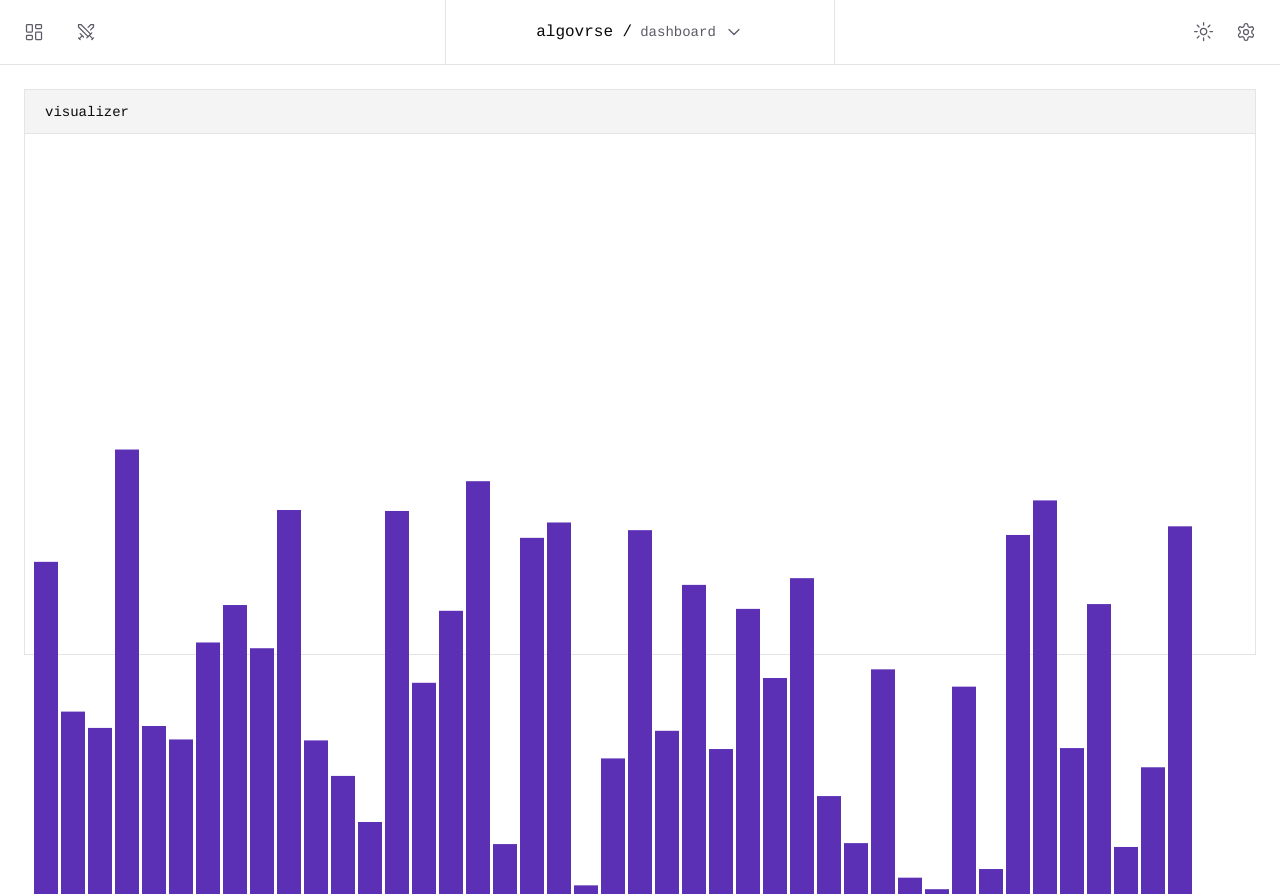
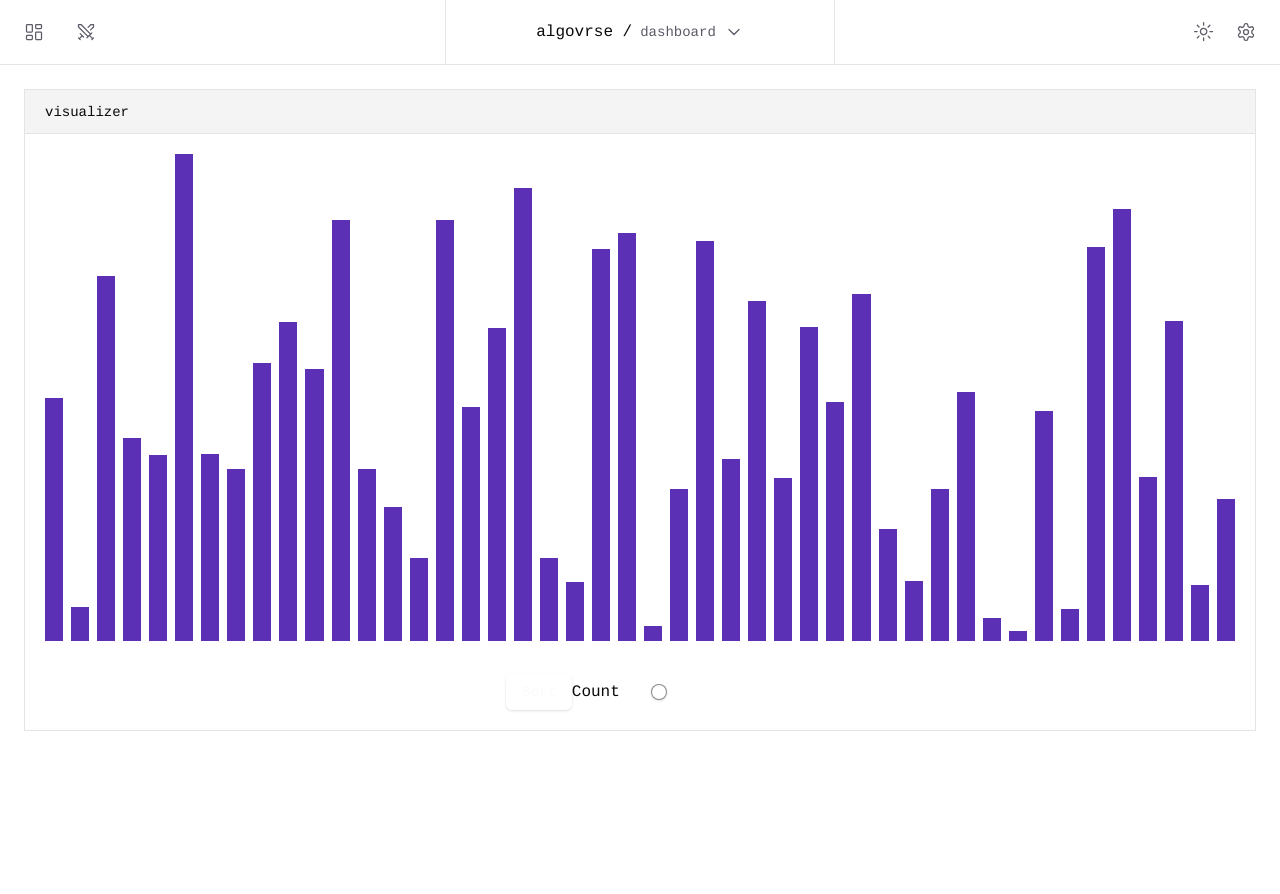
Before and after one commit to algovrse/algovrse-web, a Next.js app: page /visualizer/sorting in a window 1280 px wide. After the commit the page ends 800 px from the top, so only its background shows below. Built offline with nearby package versions, Linux system fonts and the light colour scheme.

Commit message:
updated: visualizer page

```diff
--- a/app/visualizer/sorting/page.tsx
+++ b/app/visualizer/sorting/page.tsx
@@ -1,7 +1,8 @@
 'use client';
 
 import { NavigationHeader } from '@algovrse/components/molecules';
-import { SingleDimensionVisualizer } from '@algovrse/components/visualizer';
+import { ControlPanel, ControlType } from '@algovrse/components/molecules/control-panel';
+import { SingleDimensionBarData, SingleDimensionVisualizer } from '@algovrse/components/visualizer';
 import { generateSingleDimensionalArray } from '@algovrse/components/visualizer/utils';
 import { AnimatePresence, motion } from 'framer-motion';
 import { useEffect, useRef, useState } from 'react';
@@ -9,7 +10,7 @@ import { useEffect, useRef, useState } from 'react';
 export default function Visualizer() {
   const visualizerRef = useRef<HTMLDivElement | null>(null);
 
-  const [sortingArrayData, setSortingArrayData] = useState<Record<string, string | number>[]>([]);
+  const [sortingArrayData, setSortingArrayData] = useState<SingleDimensionBarData[]>([]);
 
   useEffect(() => {
     setSortingArrayData(generateSingleDimensionalArray(visualizerRef));
@@ -20,10 +21,18 @@ export default function Visualizer() {
       <motion.div layout>
         <NavigationHeader />
         <main className="p-6 bg-primary">
-          <div className="flex flex-col gap-10 border border-border">
+          <div className="flex flex-col border border-border">
             <div className="flex items-center border-b border-border px-5 h-11 text-sm bg-secondary">visualizer</div>
-            <div className="flex items-center h-[60vh]" ref={visualizerRef}>
-              <SingleDimensionVisualizer data={sortingArrayData} />
+            <div className="flex flex-col p-5 gap-5">
+              <div ref={visualizerRef} className="h-[60vh] min-h-[500px]">
+                <SingleDimensionVisualizer data={sortingArrayData} />
+              </div>
+              <ControlPanel
+                config={[
+                  { id: 'start-buttons', label: 'Sort', type: ControlType.Button },
+                  { id: 'count-slider', label: 'Count', type: ControlType.Slider },
+                ]}
+              />
             </div>
           </div>
         </main>
--- a/components/molecules/control-panel/control-panel.tsx
+++ b/components/molecules/control-panel/control-panel.tsx
@@ -1,9 +1,9 @@
-import React from 'react';
-import { ControlPanelConfig } from './types';
-
 import { Button } from '@algovrse/components/ui/button';
 import { Slider } from '@algovrse/components/ui/slider';
 import { Toggle } from '@algovrse/components/ui/toggle';
+import React from 'react';
+
+import { ControlPanelConfig } from './types';
 
 interface ControlPanelProps {
   config: ControlPanelConfig[];
@@ -13,21 +13,26 @@ export const ControlPanel = ({ config }: ControlPanelProps) => {
   if (!Array.isArray(config) || config.length <= 0) return null;
 
   return (
-    <div>
-      {config.map((controller, index) => {
+    <div className="flex justify-center px-5 flex-wrap">
+      {config.map((controller) => {
         const { type, ...props } = controller;
 
         switch (type) {
           case 'button':
-            return <Button onClick={props.onChange}>{props.label ? props.label : 'Click Me'}</Button>;
+            return (
+              <Button onClick={props.onChange} variant="default">
+                {props.label ? props.label : 'Click Me'}
+              </Button>
+            );
           case 'slider':
             return (
-              <div className="flex flex-col gap-1">
+              <div className="flex gap-1 items-center">
                 {props.label ?? ''}
                 <Slider
+                  className="min-w-[150px]"
                   defaultValue={[props?.defaultValue ?? 2]}
+                  max={props?.maxValue ?? 10}
                   min={props?.minValue ?? 0}
-                  max={props?.maxValue ?? 10}
                   step={props?.step ?? 1}
                 />
               </div>
--- /dev/null
+++ b/components/ui/bar.tsx
@@ -0,0 +1,15 @@
+import React from 'react';
+
+interface BarProps {
+  color: string;
+  height: number;
+}
+
+export const Bar = ({ color, height }: BarProps) => {
+  return (
+    <div
+      className="transition-[height] duration-100 w-full"
+      style={{ backgroundColor: color, height: `${height}px` }}
+    />
+  );
+};
--- a/components/ui/button.tsx
+++ b/components/ui/button.tsx
@@ -1,32 +1,31 @@
-import * as React from 'react';
+import { cn } from '@algovrse/lib/utils';
 import { Slot } from '@radix-ui/react-slot';
 import { cva, type VariantProps } from 'class-variance-authority';
-
-import { cn } from '@algovrse/lib/utils';
+import * as React from 'react';
 
 const buttonVariants = cva(
-  'inline-flex items-center justify-center rounded-md text-sm font-medium transition-colors duration-[300] focus-visible:outline-none focus-visible:ring-1 focus-visible:ring-ring disabled:pointer-events-none disabled:opacity-50',
+  'inline-flex items-center justify-center rounded-md text-sm font-:qadium transition-colors duration-[300] focus-visible:outline-none focus-visible:ring-1 focus-visible:ring-ring disabled:pointer-events-none disabled:opacity-50',
   {
+    defaultVariants: {
+      size: 'default',
+      variant: 'default',
+    },
     variants: {
+      size: {
+        default: 'h-9 px-4 py-2',
+        icon: 'h-9 w-9',
+        lg: 'h-10 rounded-md px-8',
+        sm: 'h-8 rounded-md px-3 text-xs',
+      },
       variant: {
         default: 'bg-primary text-primary-foreground shadow hover:bg-primary/90',
         destructive: 'bg-destructive text-destructive-foreground shadow-sm hover:bg-destructive/90',
-        outline: 'border border-input bg-transparent shadow-sm hover:bg-accent hover:text-accent-foreground',
-        secondary: 'bg-secondary text-secondary-foreground shadow-sm hover:bg-secondary/80',
         ghost: 'hover:bg-accent hover:text-accent-foreground',
         link: 'text-primary underline-offset-4 hover:underline',
         navigation: 'bg-transparent text-primary-stale shadow-none hover:text-primary !outline-none',
+        outline: 'border border-input bg-transparent shadow-sm hover:bg-accent hover:text-accent-foreground',
+        secondary: 'bg-secondary text-secondary-foreground shadow-sm hover:bg-secondary/80',
       },
-      size: {
-        default: 'h-9 px-4 py-2',
-        sm: 'h-8 rounded-md px-3 text-xs',
-        lg: 'h-10 rounded-md px-8',
-        icon: 'h-9 w-9',
-      },
-    },
-    defaultVariants: {
-      variant: 'default',
-      size: 'default',
     },
   },
 );
@@ -40,7 +39,7 @@ export interface ButtonProps
 const Button = React.forwardRef<HTMLButtonElement, ButtonProps>(
   ({ className, variant, size, asChild = false, ...props }, ref) => {
     const Comp = asChild ? Slot : 'button';
-    return <Comp className={cn(buttonVariants({ variant, size, className }))} ref={ref} {...props} />;
+    return <Comp ref={ref} className={cn(buttonVariants({ className, size, variant }))} {...props} />;
   },
 );
 Button.displayName = 'Button';
--- a/components/visualizer/constants.ts
+++ b/components/visualizer/constants.ts
@@ -3,4 +3,5 @@ export enum VisualizerActions {
   Compare = 'compare',
   Done = 'done',
   Select = 'select',
+  None = 'none',
 }
--- a/components/visualizer/single-dim-visualizer.tsx
+++ b/components/visualizer/single-dim-visualizer.tsx
@@ -1,30 +1,22 @@
-import { ResponsiveBar } from '@nivo/bar';
-import { useTheme } from 'next-themes';
+import { Bar } from '../ui/bar';
+import { VisualizerActions } from './constants';
 import { getVisualizerActionColor } from './utils';
 
+export interface SingleDimensionBarData {
+  value: number;
+  action: VisualizerActions;
+}
+
 export interface SingleDimensionVisualizerProps {
-  data: Record<string, string | number>[];
+  data: SingleDimensionBarData[];
 }
 
 export const SingleDimensionVisualizer = ({ data }: SingleDimensionVisualizerProps) => {
-  console.log('data', data);
   return (
-    <ResponsiveBar
-      animate={true}
-      motionConfig="gentle"
-      data={data}
-      indexBy="value"
-      valueScale={{ type: 'linear' }}
-      indexScale={{ type: 'band', round: true }}
-      colors={getVisualizerActionColor}
-      enableGridX={false}
-      enableGridY={false}
-      axisTop={null}
-      axisLeft={null}
-      axisRight={null}
-      axisBottom={null}
-      enableLabel={false}
-      ariaLabel="algovrse: single dimension visualizer"
-    />
+    <div className="flex gap-2 overflow-x-auto items-end">
+      {data.map((item, index) => (
+        <Bar key={`sorting-bar-${index}`} color={getVisualizerActionColor(item.action)} height={item.value} />
+      ))}
+    </div>
   );
 };
--- a/components/visualizer/utils.ts
+++ b/components/visualizer/utils.ts
@@ -1,24 +1,27 @@
 import { VisualizerActions } from './constants';
+import { SingleDimensionBarData } from './single-dim-visualizer';
 
-export const generateSingleDimensionalArray = (ref: React.RefObject<HTMLDivElement>, barWidth = 25) => {
-  const width = ref.current?.clientWidth || 0;
-  const height = ref.current?.clientHeight || 0;
+export const generateSingleDimensionalArray = (
+  ref: React.RefObject<HTMLDivElement>,
+  barWidth = 25,
+): SingleDimensionBarData[] => {
+  const width = ref.current?.clientWidth ?? 0;
+  const height = ref.current?.clientHeight ?? 0;
 
   const numBars = Math.floor(width / barWidth);
-  console.log(numBars, 'numBars');
-  const arr = new Array(numBars).fill(0).map(() => Math.floor(Math.random() * height));
+  const arr = new Array(numBars).fill(0).map(() => Math.floor(Math.random() * height + 5));
   arr.pop();
-  return arr.map((value) => ({ value }));
+  return arr.map((value) => ({ action: VisualizerActions.None, value: value }));
 };
 
-export const getVisualizerActionColor = (d: any) => {
-  if (d.data.action === VisualizerActions.Swap) {
+export const getVisualizerActionColor = (action: VisualizerActions) => {
+  if (action === VisualizerActions.Swap) {
     return '#A555EC';
-  } else if (d.data.action === VisualizerActions.Compare) {
+  } else if (action === VisualizerActions.Compare) {
     return '#FEA82F';
-  } else if (d.data.action === VisualizerActions.Done) {
+  } else if (action === VisualizerActions.Done) {
     return '#43DA50';
-  } else if (d.data.action === VisualizerActions.Select) {
+  } else if (action === VisualizerActions.Select) {
     return '#1C6DD0';
   } else {
     return '#5B30B5';
--- a/tailwind.config.js
+++ b/tailwind.config.js
@@ -1,7 +1,8 @@
 /** @type {import('tailwindcss').Config} */
 module.exports = {
+  content: ['./pages/**/*.{ts,tsx}', './components/**/*.{ts,tsx}', './app/**/*.{ts,tsx}', './src/**/*.{ts,tsx}'],
   darkMode: ['class'],
-  content: ['./pages/**/*.{ts,tsx}', './components/**/*.{ts,tsx}', './app/**/*.{ts,tsx}', './src/**/*.{ts,tsx}'],
+  plugins: [require('tailwindcss-animate')],
   theme: {
     container: {
       center: true,
@@ -11,41 +12,9 @@ module.exports = {
       },
     },
     extend: {
-      colors: {
-        border: 'hsl(var(--border))',
-        input: 'hsl(var(--input))',
-        ring: 'hsl(var(--ring))',
-        background: 'hsl(var(--background))',
-        foreground: 'hsl(var(--foreground))',
-        primary: {
-          DEFAULT: 'hsl(var(--primary))',
-          stale: 'hsl(var(--primary-stale))',
-          foreground: 'hsl(var(--primary-foreground))',
-        },
-        secondary: {
-          DEFAULT: 'hsl(var(--secondary))',
-          foreground: 'hsl(var(--secondary-foreground))',
-        },
-        destructive: {
-          DEFAULT: 'hsl(var(--destructive))',
-          foreground: 'hsl(var(--destructive-foreground))',
-        },
-        muted: {
-          DEFAULT: 'hsl(var(--muted))',
-          foreground: 'hsl(var(--muted-foreground))',
-        },
-        accent: {
-          DEFAULT: 'hsl(var(--accent))',
-          foreground: 'hsl(var(--accent-foreground))',
-        },
-        popover: {
-          DEFAULT: 'hsl(var(--popover))',
-          foreground: 'hsl(var(--popover-foreground))',
-        },
-        card: {
-          DEFAULT: 'hsl(var(--card))',
-          foreground: 'hsl(var(--card-foreground))',
-        },
+      animation: {
+        'accordion-down': 'accordion-down 0.2s ease-out',
+        'accordion-up': 'accordion-up 0.2s ease-out',
       },
       backgroundColor: {
         primary: 'hsl(var(--background))',
@@ -55,6 +24,45 @@ module.exports = {
         lg: 'var(--radius)',
         md: 'calc(var(--radius) - 2px)',
         sm: 'calc(var(--radius) - 4px)',
+      },
+      colors: {
+        accent: {
+          DEFAULT: 'hsl(var(--accent))',
+          foreground: 'hsl(var(--accent-foreground))',
+        },
+        background: 'hsl(var(--background))',
+        border: 'hsl(var(--border))',
+        card: {
+          DEFAULT: 'hsl(var(--card))',
+          foreground: 'hsl(var(--card-foreground))',
+        },
+        destructive: {
+          DEFAULT: 'hsl(var(--destructive))',
+          foreground: 'hsl(var(--destructive-foreground))',
+        },
+        foreground: 'hsl(var(--foreground))',
+        input: 'hsl(var(--input))',
+        muted: {
+          DEFAULT: 'hsl(var(--muted))',
+          foreground: 'hsl(var(--muted-foreground))',
+        },
+        popover: {
+          DEFAULT: 'hsl(var(--popover))',
+          foreground: 'hsl(var(--popover-foreground))',
+        },
+        primary: {
+          DEFAULT: 'hsl(var(--primary))',
+          foreground: 'hsl(var(--primary-foreground))',
+          stale: 'hsl(var(--primary-stale))',
+        },
+        ring: 'hsl(var(--ring))',
+        secondary: {
+          DEFAULT: 'hsl(var(--secondary))',
+          foreground: 'hsl(var(--secondary-foreground))',
+        },
+      },
+      height: {
+        'navigation-header': '64px',
       },
       keyframes: {
         'accordion-down': {
@@ -66,17 +74,9 @@ module.exports = {
           to: { height: 0 },
         },
       },
-      animation: {
-        'accordion-down': 'accordion-down 0.2s ease-out',
-        'accordion-up': 'accordion-up 0.2s ease-out',
-      },
-      height: {
-        'navigation-header': '64px',
-      },
       transitionProperty: {
         width: 'width, max-width',
       },
     },
   },
-  plugins: [require('tailwindcss-animate')],
 };
```
